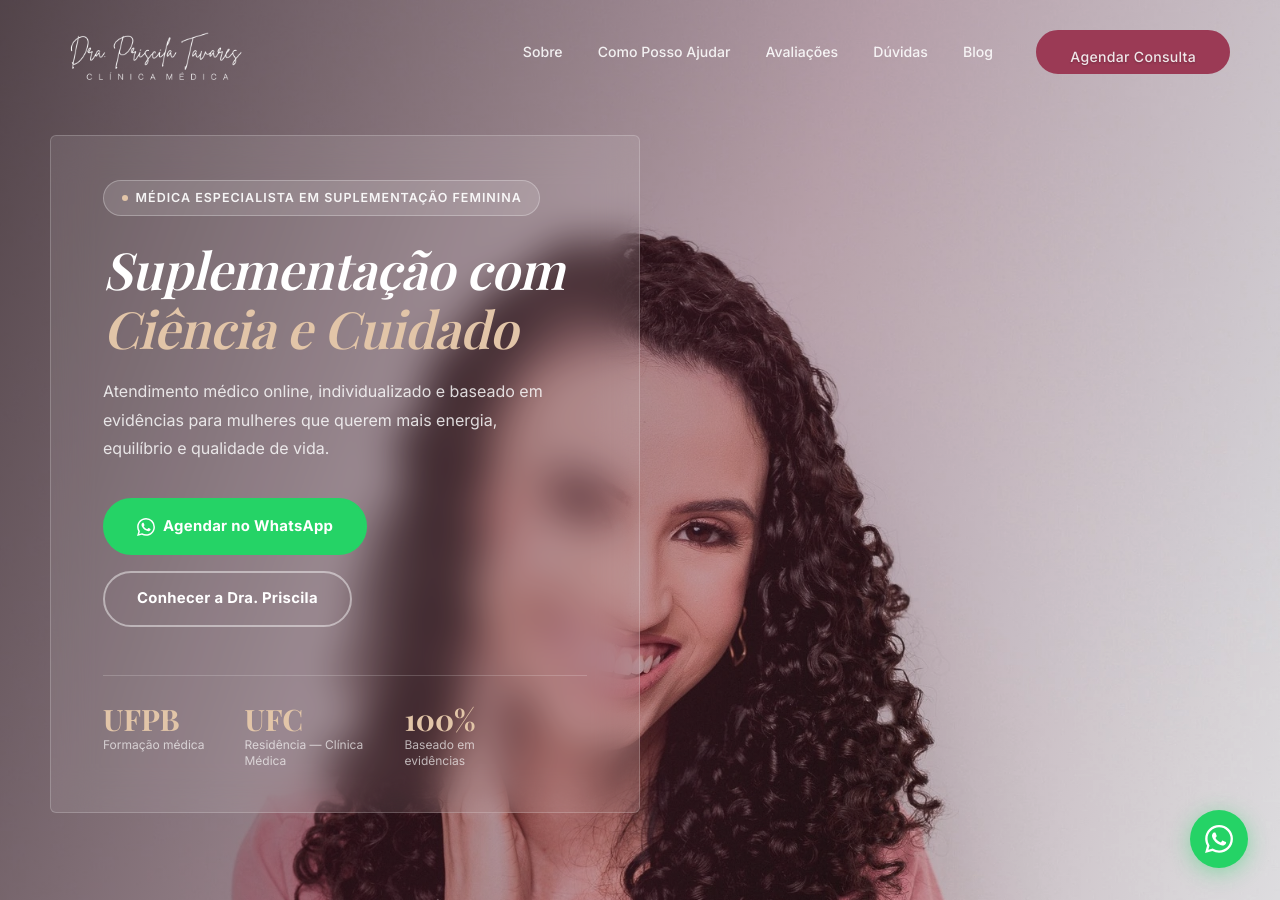
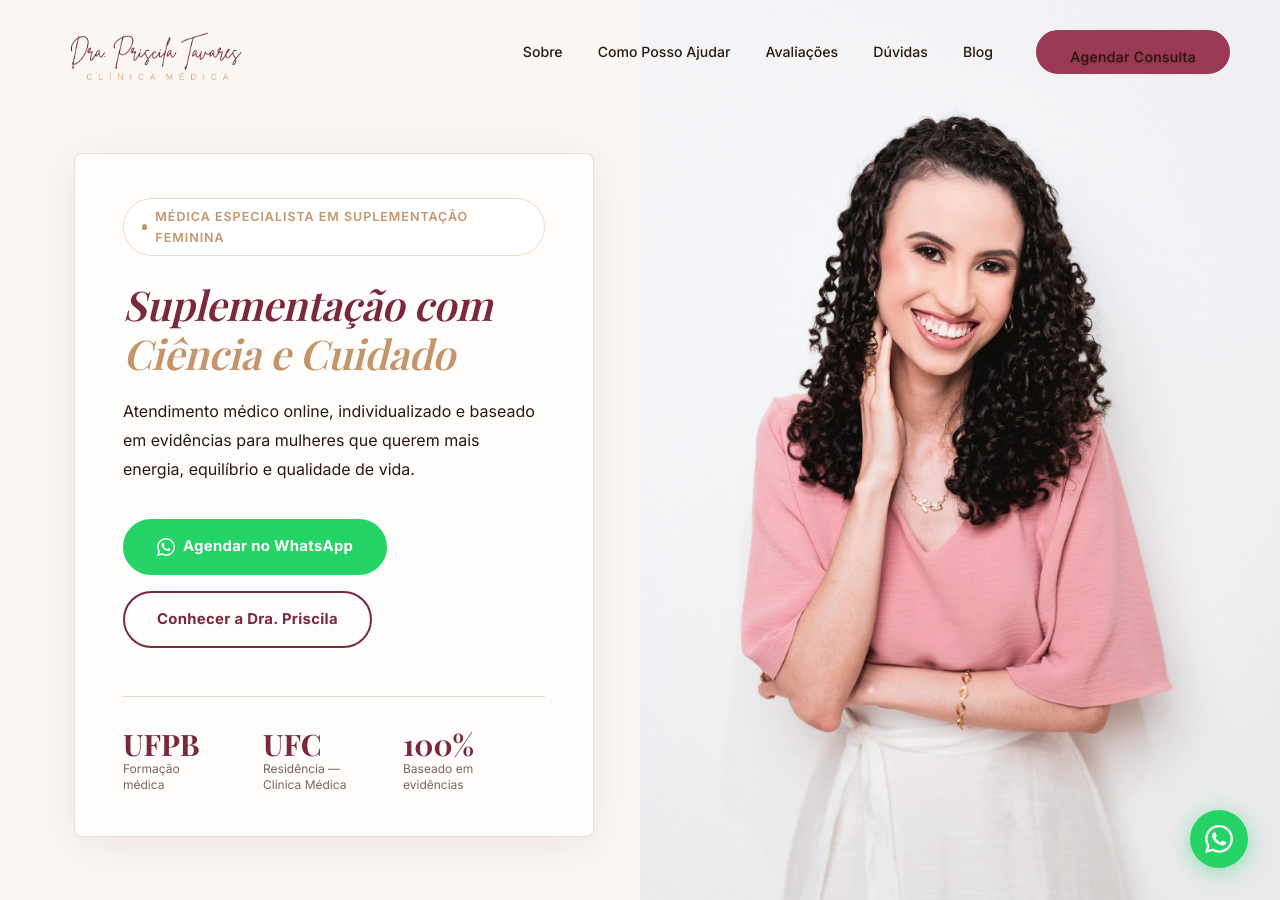
Before and after one commit to drapriscilatavaresv/drapriscilatavaresv.github.io, a Jekyll site: the page index.html, which Jekyll copies as it is, in a window 1280 px wide and 900 px high. Built offline with Jekyll 4.4.1, drawn with Linux system fonts in a browser that asks for light colours; some web fonts are replaced.

Commit message:
Add files via upload

```diff
--- a/index.html
+++ b/index.html
@@ -17,110 +17,75 @@
     /* Offset para navegação por âncora com header fixo */
     section[id] { scroll-margin-top: 92px; }
 
-    /* ══ HERO REDESIGN — foto full-width + glassmorphism ══ */
+    /* ══ HERO — layout 2 colunas: texto | foto ══ */
     .hero {
-      display: flex !important;
+      display: grid !important;
+      grid-template-columns: 1fr 1fr;
+      min-height: 100dvh;
+      background: var(--creme);
+      overflow: hidden;
+      position: relative;
+      padding: 0 !important;
+    }
+    .hero::before { display: none !important; }
+
+    .hero-col-texto {
+      display: flex;
       align-items: center;
-      min-height: 100dvh;
-      position: relative;
-      background: #1a0810;
-    }
-    .hero::before { display: none; }
-
-    .hero-bg {
-      position: absolute;
-      inset: 0;
-      z-index: 0;
-    }
-    .hero-bg img {
-      width: 100%;
-      height: 100%;
-      object-fit: cover;
-      object-position: top center;
-    }
-    .hero-bg::after {
-      content: '';
-      position: absolute;
-      inset: 0;
-      background: linear-gradient(
-        110deg,
-        rgba(28,8,15,.75) 0%,
-        rgba(90,30,50,.40) 55%,
-        rgba(0,0,0,.08) 100%
-      );
-    }
-
-    .hero-conteudo {
+      padding: 7rem 2.5rem 5rem;
+      padding-left: max(1.5rem, calc((100vw - 1180px) / 2 + 1.5rem));
+      background: var(--creme);
       position: relative;
       z-index: 1;
-      padding: 0 !important;
-      max-width: 100% !important;
-      width: 100%;
     }
 
     .hero-glass {
-      background: rgba(255,255,255,.09);
-      backdrop-filter: blur(20px);
-      -webkit-backdrop-filter: blur(20px);
-      border: 1px solid rgba(255,255,255,.20);
-      padding: 2.75rem 3.25rem;
-      max-width: 590px;
-      border-radius: 6px;
+      background: rgba(255,255,255,.72);
+      backdrop-filter: blur(12px);
+      -webkit-backdrop-filter: blur(12px);
+      border: 1px solid rgba(196,149,106,.30);
+      padding: 2.75rem 3rem;
+      max-width: 520px;
+      border-radius: 8px;
+      box-shadow: 0 8px 40px rgba(122,40,64,.09);
     }
-
-    .hero-tag {
-      background: rgba(255,255,255,.12) !important;
-      border-color: rgba(255,255,255,.28) !important;
-      color: rgba(255,255,255,.92) !important;
-    }
-    .hero-tag::before { background: var(--rose-claro) !important; }
 
     .hero-titulo-glass {
       font-family: 'Playfair Display', Georgia, serif;
       font-style: italic;
       font-weight: 600;
-      font-size: clamp(2rem, 4.2vw, 3.2rem);
-      color: #fff;
-      line-height: 1.15;
+      font-size: clamp(1.9rem, 3.2vw, 2.9rem);
+      color: var(--vinho);
+      line-height: 1.2;
       letter-spacing: -.01em;
       margin-bottom: 1.2rem;
     }
     .hero-titulo-glass em {
-      color: var(--rose-claro);
+      color: var(--rose);
       font-style: italic;
     }
 
     .hero-sub-glass {
       font-size: 1rem;
-      color: rgba(255,255,255,.82);
+      color: var(--texto);
       line-height: 1.8;
-      max-width: 460px;
+      max-width: 440px;
       margin-bottom: 2.2rem;
     }
 
-    .hero-acoes .btn-contorno {
-      border-color: rgba(255,255,255,.45) !important;
-      color: #fff !important;
+    .hero-col-foto {
+      position: relative;
+      overflow: hidden;
     }
-    .hero-acoes .btn-contorno:hover {
-      background: rgba(255,255,255,.15) !important;
-      border-color: #fff !important;
+    .hero-col-foto img {
+      width: 100%;
+      height: 100%;
+      object-fit: cover;
+      object-position: top center;
+      display: block;
     }
 
-    .hero-numeros {
-      border-top: 1px solid rgba(255,255,255,.18) !important;
-      margin-top: 2.25rem;
-      padding-top: 1.75rem;
-    }
-    .hero-numeros .num-valor { color: var(--rose-claro) !important; }
-    .hero-numeros .num-label { color: rgba(255,255,255,.65) !important; max-width: 120px; }
-
-    /* ══ NAV transparente sobre hero escuro ══ */
-    .site-header:not(.rolado) .nav-menu a { color: rgba(255,255,255,.88); }
-    .site-header:not(.rolado) .nav-menu a:hover { color: var(--rose-claro); }
-    .site-header:not(.rolado) .nav-menu a.ativo { color: var(--rose-claro); }
-    .site-header:not(.rolado) .hamburguer span { background: #fff; }
-    .site-header:not(.rolado) .logo img { filter: brightness(0) invert(1); }
+    /* ══ NAV sobre hero claro — cores escuras ══ */
     .nav-menu a.ativo { color: var(--vinho); }
 
     /* ══ SOBRE — foto com filhos ══ */
@@ -221,12 +186,31 @@
     .ci-valor a:hover { color: var(--rose-claro); }
 
     @media (max-width: 960px) {
-      .hero-glass { padding: 2rem 1.75rem; max-width: 100%; }
-      .hero-titulo-glass { font-size: clamp(1.8rem,6vw,2.6rem); }
       .contato-final-grid { grid-template-columns: 1fr; gap: 2.5rem; }
+    }
+    @media (max-width: 1060px) {
+      .hero {
+        grid-template-columns: 1fr !important;
+      }
+      .hero-col-foto {
+        order: -1;
+        min-height: 55vw;
+        max-height: 480px;
+      }
+      .hero-col-texto {
+        padding: 3rem 1.5rem 4rem;
+        padding-left: 1.5rem;
+        justify-content: center;
+      }
+      .hero-glass {
+        max-width: 100%;
+        padding: 2rem 1.75rem;
+      }
+      .hero-titulo-glass { font-size: clamp(1.7rem, 6vw, 2.5rem); }
     }
     @media (max-width: 768px) {
       .sobre-foto-filhos { aspect-ratio: 3/2; }
+      .hero-col-foto { min-height: 70vw; max-height: 400px; }
     }
   </style>
 </head>
@@ -259,11 +243,7 @@
 
 <!-- ===== HERO ===== -->
 <section class="hero" id="inicio">
-  <div class="hero-bg">
-    <img src="assets/images/foto-hero.webp" alt="Dra. Priscila Tavares" loading="eager" fetchpriority="high">
-  </div>
-  <div class="container" style="padding-block: 8rem 5rem;">
-    <div class="hero-conteudo">
+  <div class="hero-col-texto">
     <div class="hero-glass">
       <div class="hero-tag">Médica especialista em suplementação feminina</div>
       <h1 class="hero-titulo-glass">
@@ -296,6 +276,8 @@
       </div>
     </div>
   </div>
+  <div class="hero-col-foto">
+    <img src="assets/images/foto-hero.webp" alt="Dra. Priscila Tavares" loading="eager" fetchpriority="high">
   </div>
 </section>
 
```
Lines whose indentation alone changed are shown as unchanged.
